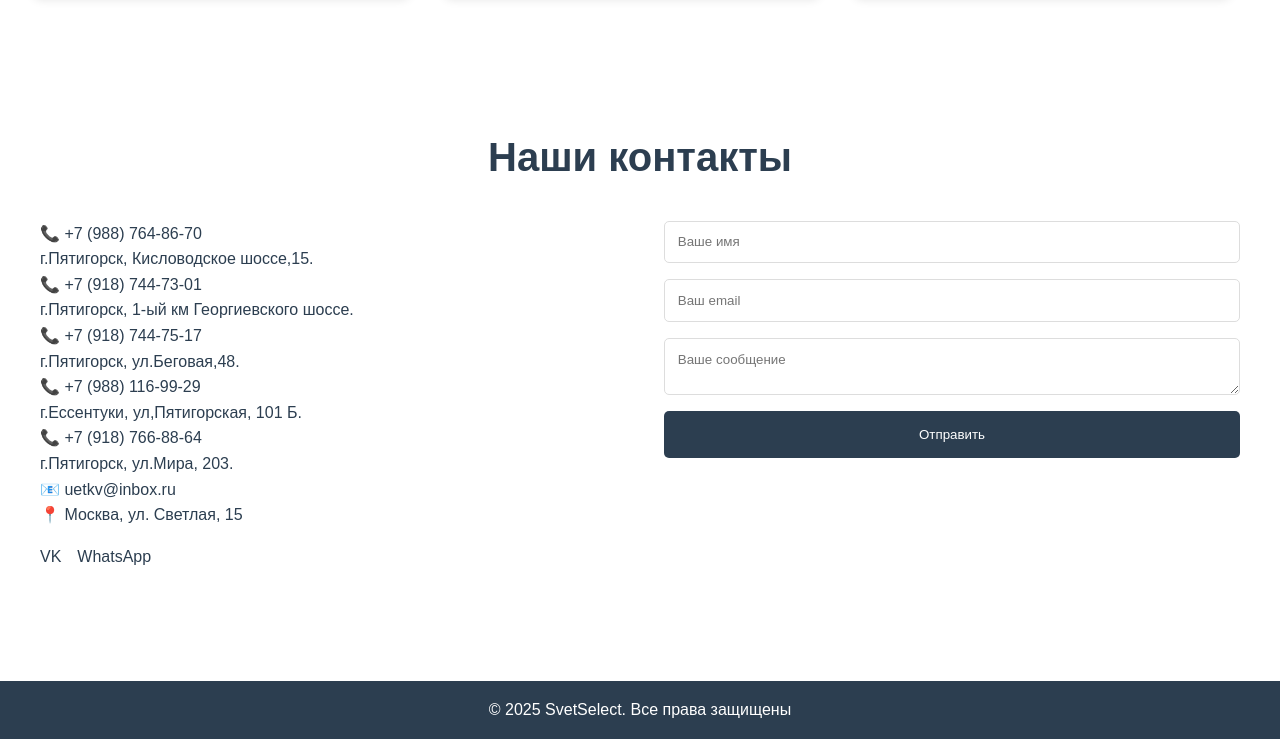
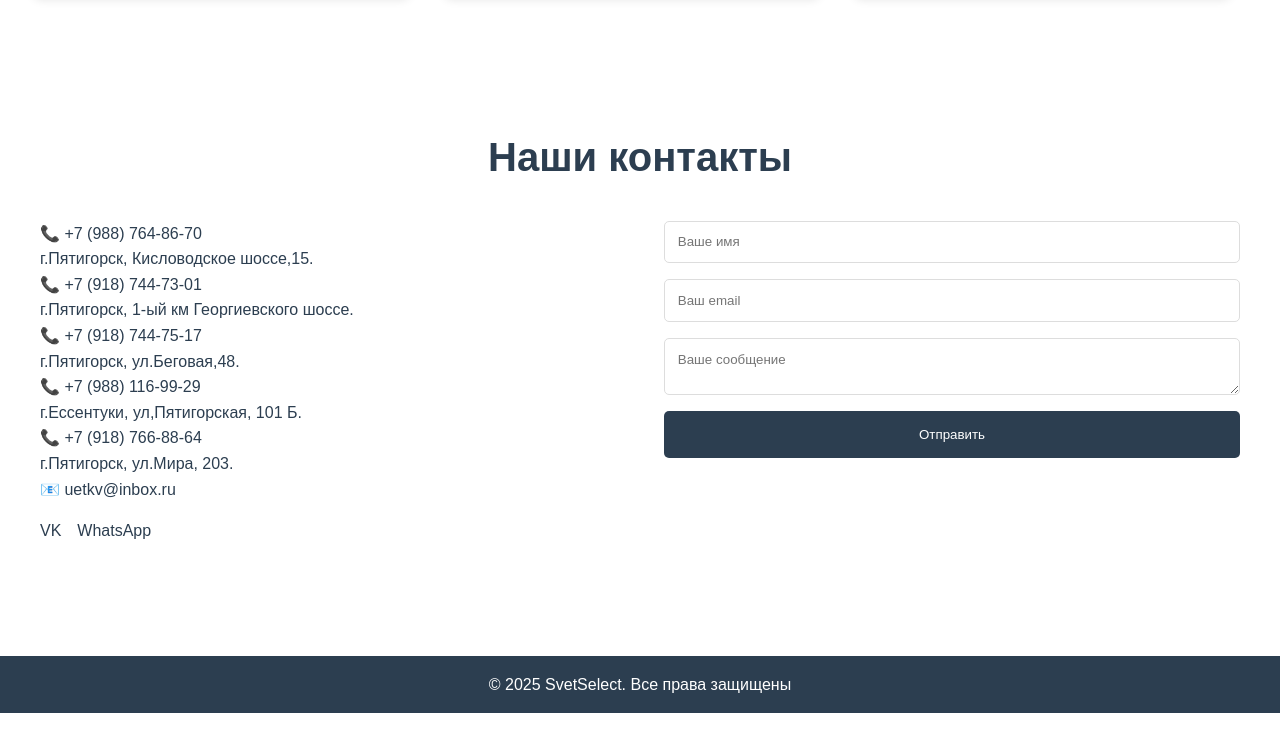
Before and after one commit to malaxartur/SvetSelect, a plain HTML site: page index.html in a window 1280 px wide. Shown: the part 1787-2526 px from the top of the page. After the commit the page ends 2500 px from the top, so only its background shows below. Drawn offline with Linux system fonts and the light colour scheme.

Commit message:
Add files via upload

```diff
--- a/index.html
+++ b/index.html
@@ -149,7 +149,7 @@
 
                     <p>📧 uetkv@inbox.ru</p>
 
-                    <p>📍 Москва, ул. Светлая, 15</p>
+
 
                     <div class="social-links">
 
```
